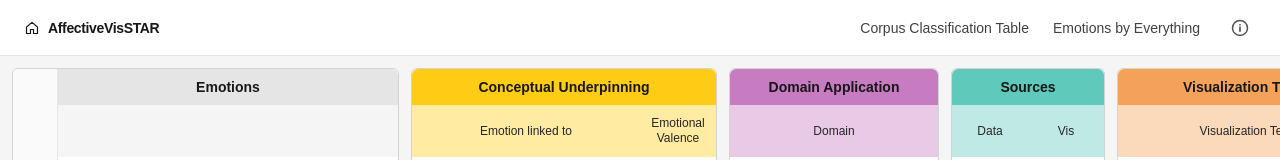
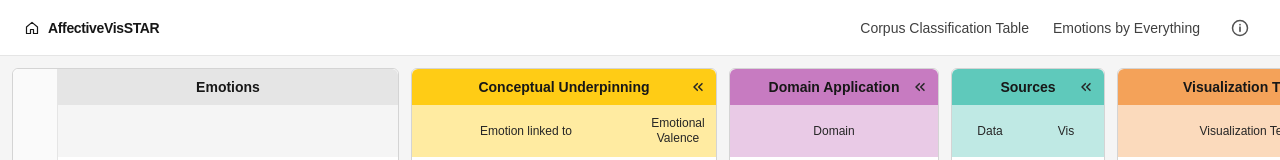
Before and after one commit to AffectiveVisSTAR/AffectiveVisSTAR.github.io, a Next.js app: page /emotions in a window 1280 px wide. Shown: the top 160 px of the page. Built offline with nearby package versions, Linux system fonts and the light colour scheme.

Commit message:
Add collapsible  panels

```diff
--- /dev/null
+++ b/components/corpus/CollapsedPanel.tsx
@@ -0,0 +1,36 @@
+import { ChevronsIcon } from "./PanelTitleBar";
+import { COLLAPSED_PANEL_WIDTH, HEADER_HEIGHT, TITLE_HEIGHT, tint } from "./layout";
+
+type CollapsedPanelProps = {
+  label: string;
+  color: string;
+  onExpand: () => void;
+};
+
+// A folded panel: a narrow strip in the panel color with the name written vertically.
+// It stretches to the height of the other panels so the table keeps its shape.
+export default function CollapsedPanel({ label, color, onExpand }: CollapsedPanelProps) {
+  return (
+    <section
+      className="shrink-0 self-stretch rounded-md border border-neutral-300"
+      style={{ width: COLLAPSED_PANEL_WIDTH, backgroundColor: tint(color) }}
+      aria-label={`${label} (collapsed)`}
+    >
+      <button
+        type="button"
+        onClick={onExpand}
+        title="Expand panel"
+        aria-label={`Expand ${label}`}
+        className="sticky top-0 z-10 flex w-full cursor-pointer flex-col items-center rounded-t-md text-neutral-900 hover:brightness-95 focus-visible:outline-2 focus-visible:outline-blue-600"
+        style={{ height: HEADER_HEIGHT, backgroundColor: color }}
+      >
+        <span className="flex shrink-0 items-center justify-center" style={{ height: TITLE_HEIGHT }}>
+          <ChevronsIcon direction="right" />
+        </span>
+        <span className="overflow-hidden text-ellipsis whitespace-nowrap text-sm font-semibold [writing-mode:vertical-rl] rotate-180">
+          {label}
+        </span>
+      </button>
+    </section>
+  );
+}
--- a/components/corpus/GroupPanel.tsx
+++ b/components/corpus/GroupPanel.tsx
@@ -10,10 +10,10 @@ import {
   LABEL_HEIGHT,
   ROW_HEIGHT,
   SUBGROUP_HEIGHT,
-  TITLE_HEIGHT,
   groupWidth,
   tint,
 } from "./layout";
+import PanelTitleBar from "./PanelTitleBar";
 
 type GroupPanelProps = {
   superGroup: SuperGroup;
@@ -26,6 +26,7 @@ type GroupPanelProps = {
   onSelectPaper: (paper: Paper) => void;
   sort: SortState;
   onSort: (key: string) => void;
+  onCollapse: () => void;
 };
 
 // One colored panel: a header with panel name, subgroups and rotated column names,
@@ -43,6 +44,7 @@ export default function GroupPanel({
   onSelectPaper,
   sort,
   onSort,
+  onCollapse,
 }: GroupPanelProps) {
   const { label, color, groups } = superGroup;
   // Keep column totals cached while the hovered row changes.
@@ -60,12 +62,7 @@ export default function GroupPanel({
     <>
     <section className="shrink-0 rounded-md border border-neutral-300 bg-white">
       <header className="sticky top-0 z-10 rounded-t-md bg-white">
-        <div
-          className="flex items-center justify-center rounded-t-md px-3 text-sm font-semibold text-neutral-900"
-          style={{ height: TITLE_HEIGHT, backgroundColor: color }}
-        >
-          {label}
-        </div>
+        <PanelTitleBar label={label} color={color} onCollapse={onCollapse} />
 
         <div className="flex px-1" style={{ gap: GROUP_GAP, backgroundColor: tint(color, "66") }}>
           {groups.map((group) => (
--- /dev/null
+++ b/components/corpus/PanelTitleBar.tsx
@@ -0,0 +1,50 @@
+import { TITLE_HEIGHT } from "./layout";
+
+type PanelTitleBarProps = {
+  label: string;
+  color: string;
+  onCollapse: () => void;
+};
+
+// Colored name bar at the top of a panel, with a button that folds the panel into a narrow strip.
+// Shared by the Corpus and Emotions pages.
+export default function PanelTitleBar({ label, color, onCollapse }: PanelTitleBarProps) {
+  return (
+    <div
+      className="relative flex items-center justify-center rounded-t-md px-8 text-sm font-semibold text-neutral-900"
+      style={{ height: TITLE_HEIGHT, backgroundColor: color }}
+    >
+      {label}
+      <button
+        type="button"
+        onClick={onCollapse}
+        title="Collapse panel"
+        aria-label={`Collapse ${label}`}
+        className="absolute right-1.5 flex size-6 cursor-pointer items-center justify-center rounded text-neutral-800 hover:bg-black/10 focus-visible:outline-2 focus-visible:outline-blue-600"
+      >
+        <ChevronsIcon direction="left" />
+      </button>
+    </div>
+  );
+}
+
+// Double chevron: "left" (collapse) or "right" (expand).
+export function ChevronsIcon({ direction }: { direction: "left" | "right" }) {
+  return (
+    <svg
+      width="16"
+      height="16"
+      viewBox="0 0 24 24"
+      fill="none"
+      stroke="currentColor"
+      strokeWidth="2.25"
+      strokeLinecap="round"
+      strokeLinejoin="round"
+      aria-hidden="true"
+      style={direction === "right" ? { transform: "scaleX(-1)" } : undefined}
+    >
+      <path d="m11 17-5-5 5-5" />
+      <path d="m18 17-5-5 5-5" />
+    </svg>
+  );
+}
--- a/components/corpus/layout.ts
+++ b/components/corpus/layout.ts
@@ -6,6 +6,7 @@ export const COLUMN_WIDTH = 20; // width of one classification column
 export const CELL_SIZE = 14; // size of the square inside the cell
 export const GROUP_GAP = 8; // space between subgroups in the same panel
 export const MIN_GROUP_WIDTH = 68; // so the subgroup name fits even when a subgroup has few columns
+export const COLLAPSED_PANEL_WIDTH = 36; // width of a folded panel strip
 
 // Width of a subgroup. Narrow subgroups are widened and their columns centered,
 // so use this in every band (subgroup name, column names and rows) to keep them aligned.
--- /dev/null
+++ b/components/corpus/useCollapsedPanels.ts
@@ -0,0 +1,17 @@
+import { useState } from "react";
+
+// Which colored panels are folded into a narrow strip. Resets on page reload.
+export default function useCollapsedPanels() {
+  const [collapsedPanels, setCollapsedPanels] = useState<Set<string>>(() => new Set());
+
+  function togglePanel(id: string) {
+    setCollapsedPanels((previous) => {
+      const next = new Set(previous);
+      if (next.has(id)) next.delete(id);
+      else next.add(id);
+      return next;
+    });
+  }
+
+  return { collapsedPanels, togglePanel };
+}
--- a/components/emotions/EmotionGroupPanel.tsx
+++ b/components/emotions/EmotionGroupPanel.tsx
@@ -13,10 +13,10 @@ import {
   LABEL_HEIGHT,
   ROW_HEIGHT,
   SUBGROUP_HEIGHT,
-  TITLE_HEIGHT,
   groupWidth,
   tint,
 } from "../corpus/layout";
+import PanelTitleBar from "../corpus/PanelTitleBar";
 
 type GroupPanelProps = {
   superGroup: SuperGroup;
@@ -28,6 +28,7 @@ type GroupPanelProps = {
   onHoverRow: (rowId: string | null) => void;
   selectedKey: string | null;
   onSelectCell: (cell: SelectedCell) => void;
+  onCollapse: () => void;
 };
 
 // Fixed colour strength based on the number of unique papers.
@@ -66,6 +67,7 @@ export default function EmotionGroupPanel({
   onHoverColumn,
   selectedKey,
   onSelectCell,
+  onCollapse,
 }: GroupPanelProps) {
   const { label, color, groups } = superGroup;
   const [tooltip, setTooltip] = useState<{ description: string; x: number; y: number } | null>(null);
@@ -97,12 +99,7 @@ export default function EmotionGroupPanel({
     <>
     <section className="shrink-0 rounded-md border border-neutral-300 bg-white">
       <header className="sticky top-0 z-10 rounded-t-md bg-white">
-        <div
-          className="flex items-center justify-center rounded-t-md px-3 text-sm font-semibold text-neutral-900"
-          style={{ height: TITLE_HEIGHT, backgroundColor: color }}
-        >
-          {label}
-        </div>
+        <PanelTitleBar label={label} color={color} onCollapse={onCollapse} />
 
         <div className="flex px-1" style={{ gap: GROUP_GAP, backgroundColor: tint(color, "66") }}>
           {groups.map((group) => (
--- a/components/emotions/EmotionTable.tsx
+++ b/components/emotions/EmotionTable.tsx
@@ -8,6 +8,8 @@ import EmotionColumn from "./EmotionColumn";
 import EmotionGroupPanel from "./EmotionGroupPanel";
 import PaperPanel, { type SelectedCell } from "./PaperPanel";
 import { SUPER_GROUPS } from "@/lib/columns";
+import CollapsedPanel from "../corpus/CollapsedPanel";
+import useCollapsedPanels from "../corpus/useCollapsedPanels";
 import { groupKey, getVisibleEmotionGroups } from "@/lib/emotion-layout";
 
 // Loads the emotion data and places its panels in one scroll container.
@@ -24,6 +26,7 @@ export default function EmotionTable() {
   const [selectedCell, setSelectedCell] = useState<SelectedCell | null>(null);
 
   const [collapsedGroups, setCollapsedGroups] = useState<Set<string>>(() => new Set());
+  const { collapsedPanels, togglePanel } = useCollapsedPanels();
   const [hoveredRowId, setHoveredRowId] = useState<string | null>(null);
   const [hoveredColumnId, setHoveredColumnId] = useState<string | null>(null);
   const groups = useMemo(
@@ -104,7 +107,14 @@ export default function EmotionTable() {
                 hoveredRowId={hoveredRowId}
                 onHoverRow={setHoveredRowId}
               />
-              {SUPER_GROUPS.map((superGroup) => (
+              {SUPER_GROUPS.map((superGroup) => collapsedPanels.has(superGroup.id) ? (
+                <CollapsedPanel
+                  key={superGroup.id}
+                  label={superGroup.label}
+                  color={superGroup.color}
+                  onExpand={() => togglePanel(superGroup.id)}
+                />
+              ) : (
                 <EmotionGroupPanel
                   key={superGroup.id}
                   superGroup={superGroup}
@@ -116,6 +126,7 @@ export default function EmotionTable() {
                   onHoverColumn={setHoveredColumnId}
                   selectedKey={selectedCell?.key ?? null}
                   onSelectCell={setSelectedCell}
+                  onCollapse={() => togglePanel(superGroup.id)}
                 />
               ))}
             </>
```
Also changed, not shown: components/corpus/CorpusTable.tsx (+12 -1 lines).
